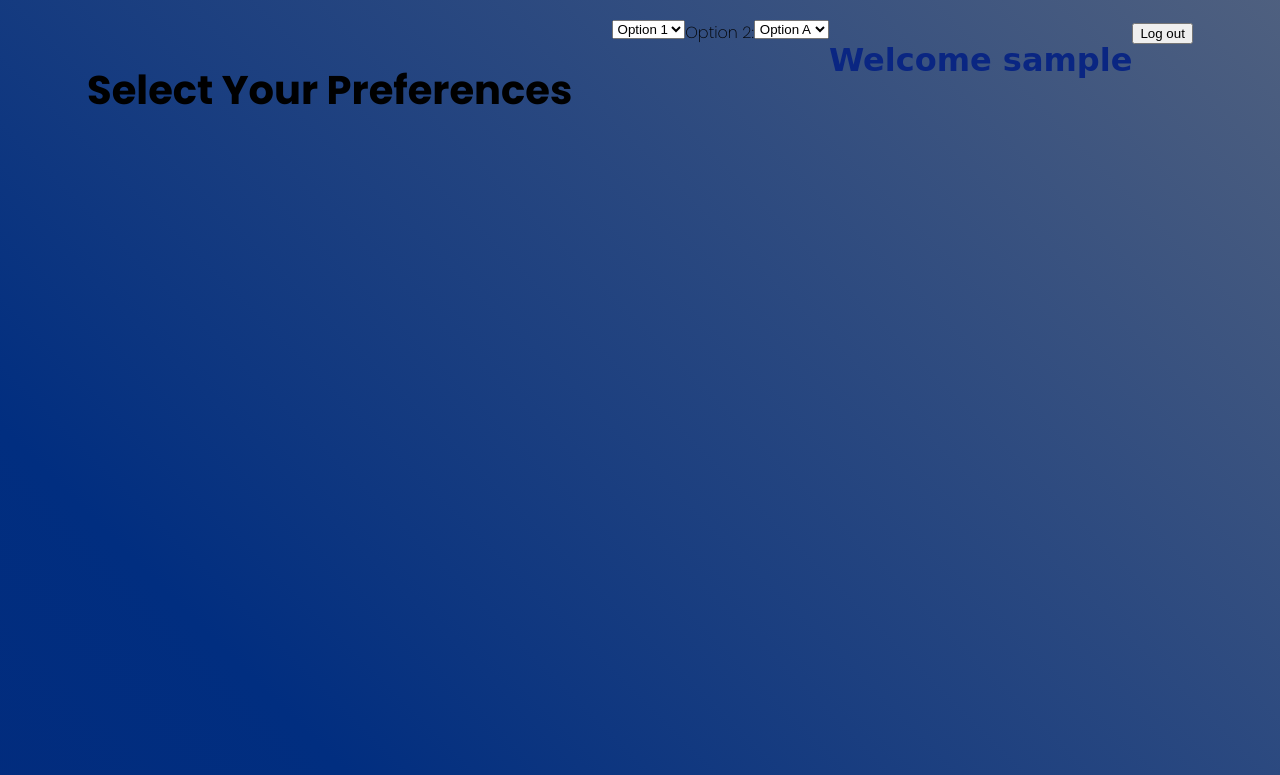
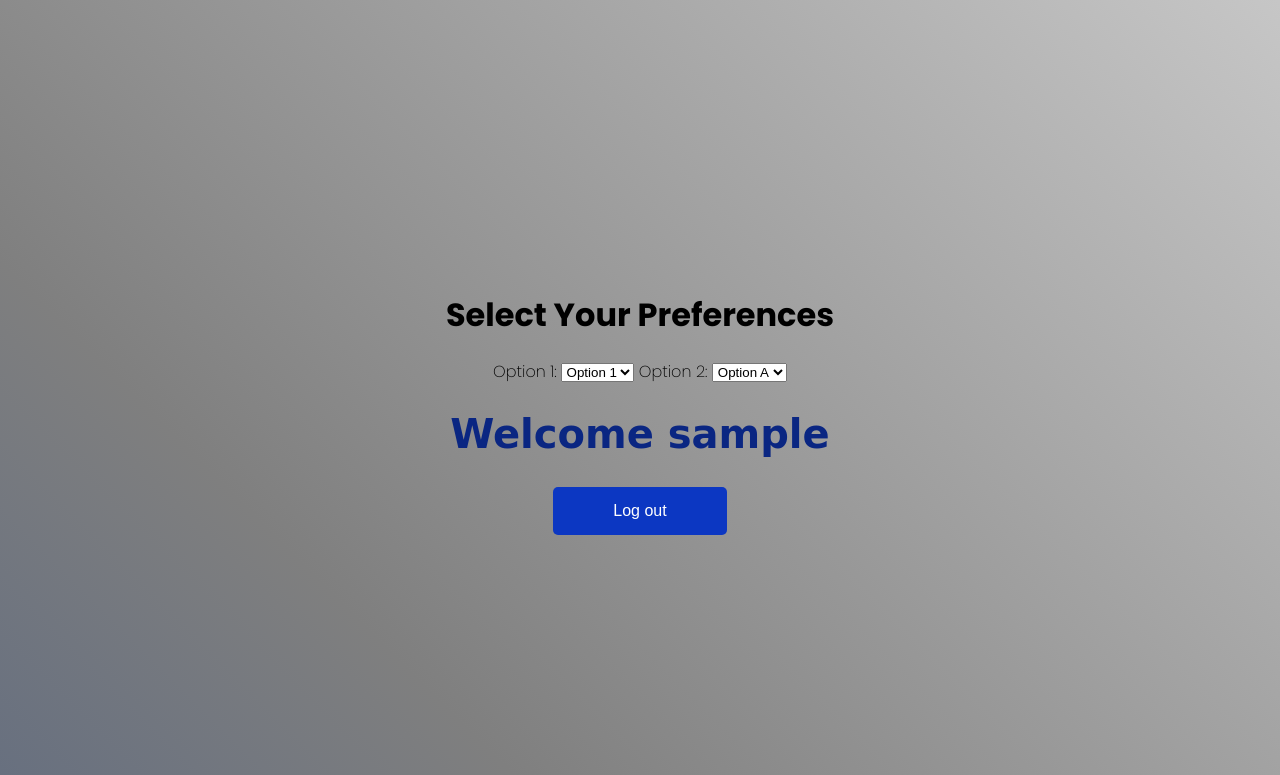
Before and after one commit to JackJack7890/MoraviYum_Food_Review_Website, a Flask app: page /review in a window 1280 px wide. Shown: the top 775 px of the page. Run offline with Flask 3, Linux system fonts and the light colour scheme; the visitor is signed in with stand-in values (Sample User, id 1).

Commit message:
fixed some visual issues

```diff
--- a/templates/index.html
+++ b/templates/index.html
@@ -11,7 +11,7 @@
     <div class="signin_container fade-in" id="signin_panel">
         <h1 id="moraviyum_welcome">Welcome to MoraviYum Food Review</h1>
         <img src="/moravian_star.png" alt="moravian_star" id="moravian_star_image">
-        <p id="moraviyum_description">MoraviYum is a platform for food lovers to share their honest opinions on the food options available on campus. </p>
+        <p id="moraviyum_description">MoraviYum is a platform for food lovers to share their honest opinions about the food options available on campus. </p>
         <h5 id="moraviyum_description">Sign up to start sharing your own thoughts with your fellow students!</h5>
         <a href="/login"><button id="login_button">Log in</button></a>
     </div>
--- a/templates/review.html
+++ b/templates/review.html
@@ -4,18 +4,21 @@
     <meta charset="UTF-8">
     <meta name="viewport" content="width=device-width, initial-scale=1.0">
     <title>LoggedInPage</title>
-    <link rel="stylesheet" type="text/css" href="/static/review_style.css">
+    <link rel="stylesheet" type="text/css" href="/static/style.css">
 </head>
 <body>
 
+    <!-- Welcome panel -->
     <div id="welcome_panel" class="fade-in">
         <h1 id="welc_yum">Welcome to MoraviYum!</h1>
         <h3 id="loading_message">Preparing the menu<span class="dot">.</span><span class="dot">.</span><span class="dot">.</span></h3>
     </div>
 
+    <!-- Dropdown options (initially hidden) -->
+    <div id="dropdown_panel" style="display: none;">
         <h2>Select Your Preferences</h2>
-<div class="dropdown_container" id="dropdown_panel"></div>
-   <!--- <label for="dropdown1">Option 1:</label>  -->
+        <div class="dropdown_container">
+            <label for="dropdown1">Option 1:</label>
             <select id="dropdown1">
                 <option value="option1">Option 1</option>
                 <option value="option2">Option 2</option>
@@ -29,19 +32,23 @@
                 <option value="optionC">Option C</option>
             </select>
         </div>
-    <div class="signin_container fade-in" id="signin_panel">
+
+        <!-- User welcome message and logout button -->
+        <div class="signin_container fade-in">
             <h1 id="moraviyum_welcome">Welcome {{ user_handle }}</h1>
+            <a href="/logout"><button id="logout_button">Log out</button></a>
         </div>
-    <a href="/logout"><button id="logout_button" >Log out</button></a>
+    </div>
 
     <script>
-        // Wait for 3 seconds, then switch from the welcome panel to the review panel
+        // Wait for 3 seconds, then switch from the welcome panel to the dropdown panel
         setTimeout(function() {
             // Hide the welcome panel
             document.getElementById('welcome_panel').style.display = 'none';
-            // Show the review panel
-            document.getElementById('review_panel').style.display = 'block';
+            // Show the dropdown panel
+            document.getElementById('dropdown_panel').style.display = 'block';
         }, 3000);  // 3000 milliseconds = 3 seconds
     </script>
+
 </body>
 </html>
```
Lines whose indentation alone changed are shown as unchanged.
